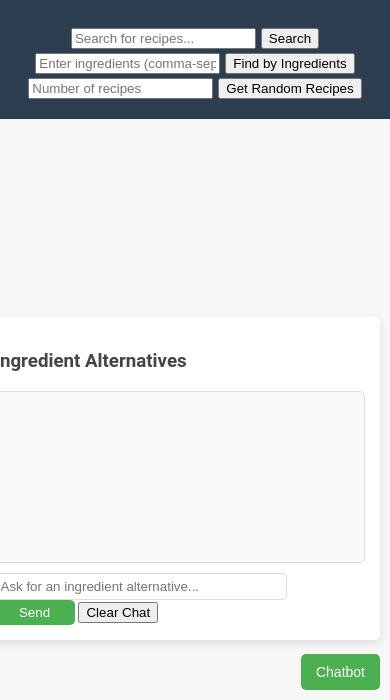
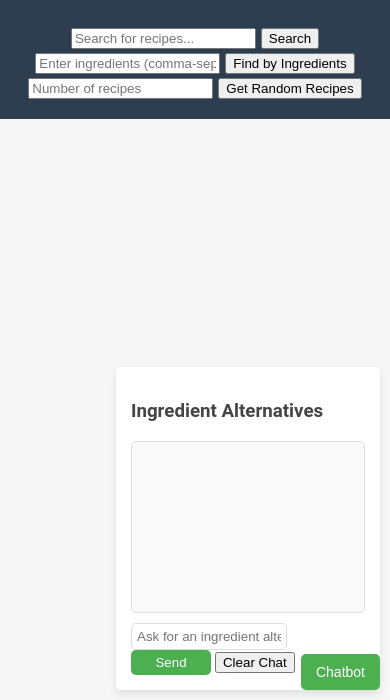
Before and after one commit to jshreve97/GoodEats, a plain HTML site: page index.html in a window 390 px wide. Both pictures are taken after a click on the button "Chatbot". Shown: the part 144-844 px from the top of the page. Drawn offline with Linux system fonts and the light colour scheme; no server answers.

Commit message:
Update style.css

```diff
--- a/style.css
+++ b/style.css
@@ -231,12 +231,13 @@ canvas {
     position: fixed;
     bottom: 20px;
     right: 20px;
-    width: 300px;
     background-color: white;
     box-shadow: 0 4px 8px rgba(0, 0, 0, 0.1);
     padding: 15px;
     border-radius: 10px;
     z-index: 1000;
+    /* Default width for larger screens */
+    width: 300px;
 }
 
 #chatbot-messages {
@@ -329,9 +330,9 @@ canvas {
     }
 
     #chatbot-container {
-        bottom: 60px; /* Positioning above the toggle button */
+        bottom: 10px; /* Positioning above the toggle button */
         right: 10px; /* Aligning to the right */
-        width: 95%; /* Adjusting width for smaller screens */
+        width: 60%; /* Adjusting width for smaller screens */
         border-radius: 5px; /* Optional: Rounded corners for aesthetics */
     }
 }
```
